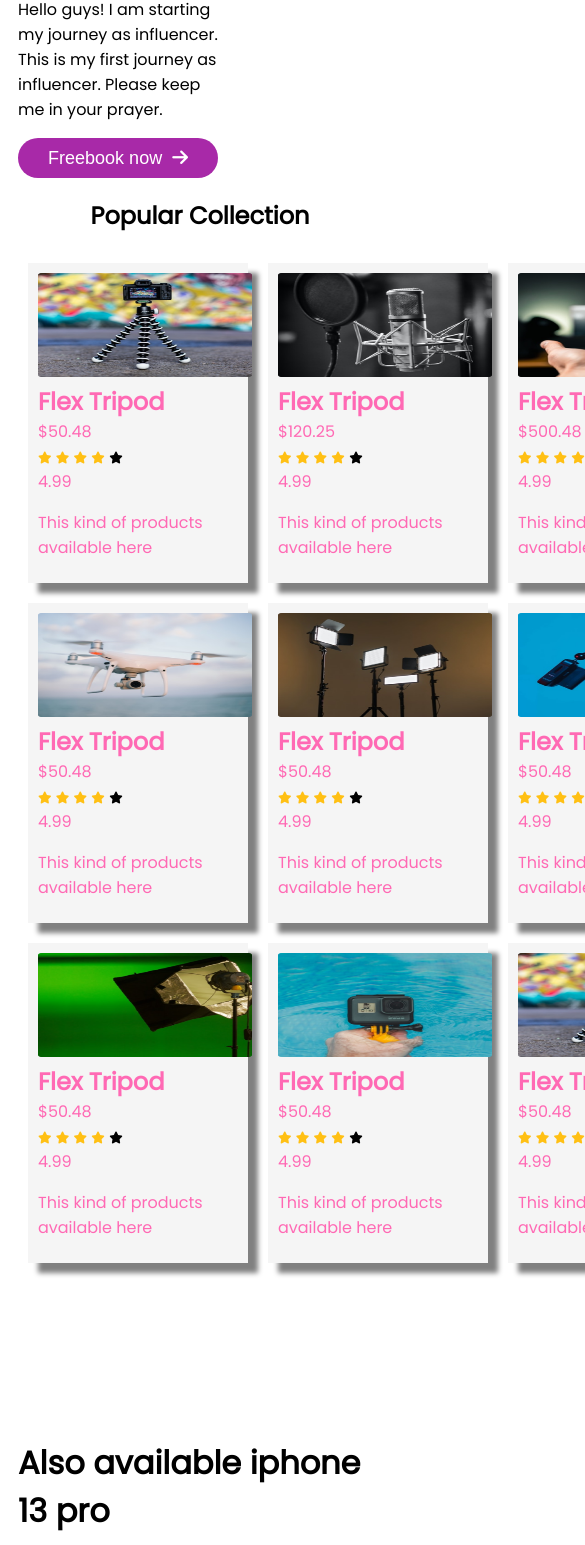
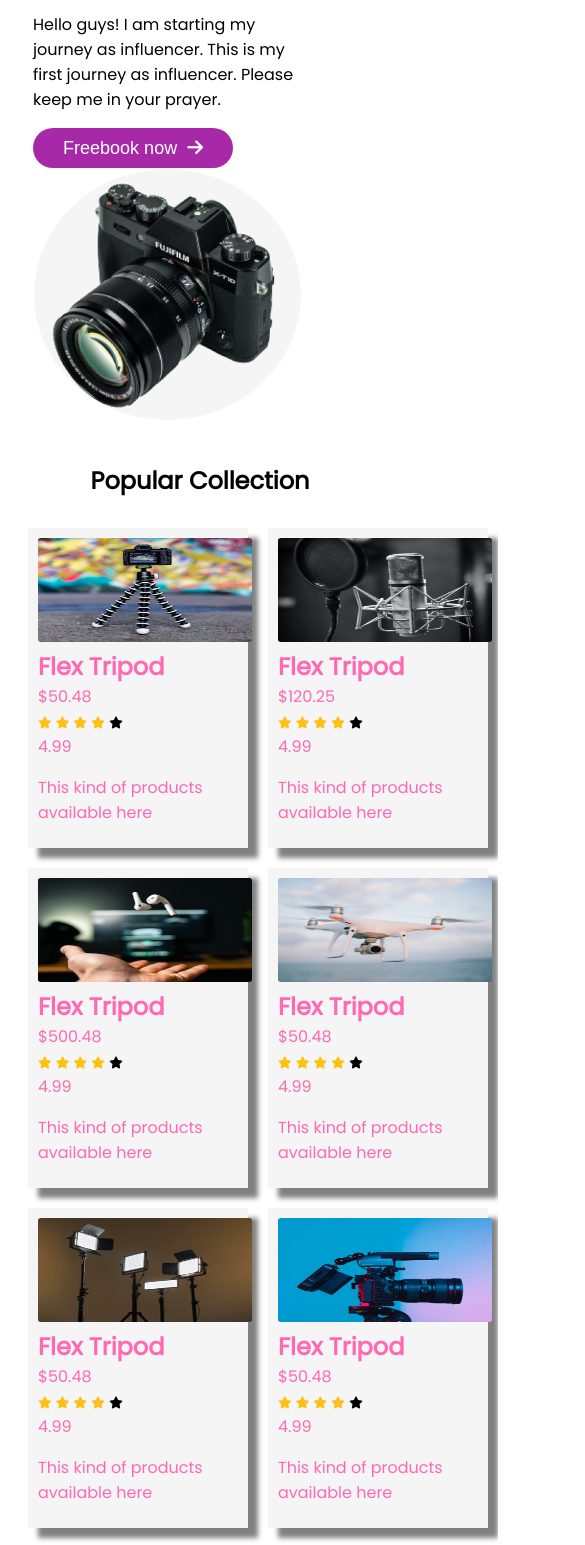
Before and after one commit to JaynalAbdin/influencer, a plain HTML site: page index.html in a window 390 px wide. Shown: the part 299-1844 px from the top of the page, 585 px wide, since content can reach past the window. Drawn offline with Linux system fonts and the light colour scheme.

Commit message:
final push

```diff
--- a/index.html
+++ b/index.html
@@ -38,7 +38,7 @@
         </section>
 
         <!-- second section start -->
-        <section>
+        <section class="second-sections">
             <h2 class="section-title">Popular Collection</h2>
             <div class="second-section">
                 <article>
--- a/styles/style.css
+++ b/styles/style.css
@@ -7,6 +7,10 @@ body{
 .first-head{
     margin-top: 40px;
     margin-bottom: 30px;
+}
+.first-section{
+    padding: 15px;
+    justify-items: center;
 }
 .second-head{
     font-size: 2em;
@@ -57,6 +61,8 @@ body{
 .second-section{
     width: 100%;
     height: 100%;
+    justify-items: center;
+    align-items: center;
     display: grid;
     grid-template-columns: repeat(3, 1fr);
 }
@@ -132,3 +138,33 @@ body{
     /* margin-right: 40px;
     padding-right: 40px; */
 }
+
+
+/* media queries */
+/* for mobiles */
+@media only screen and (max-width:688px) {
+
+    .top-sections{
+        grid-template-columns: repeat(1, 1fr);
+    }
+    .top-sections{
+        flex-direction: column;
+    }
+    .second-section{
+        grid-template-columns: repeat(2, 1fr);
+    }
+
+}
+
+/* for iped */
+@media only screen and (min-width:688px) and (max-width:992px) {
+    .top-sections{
+        grid-template-columns: repeat(2, 1fr);
+    }
+    .top-sections{
+        flex-direction: column;
+    }
+    .second-section{
+        grid-template-columns: 2, 1fr;
+    }
+}
```
